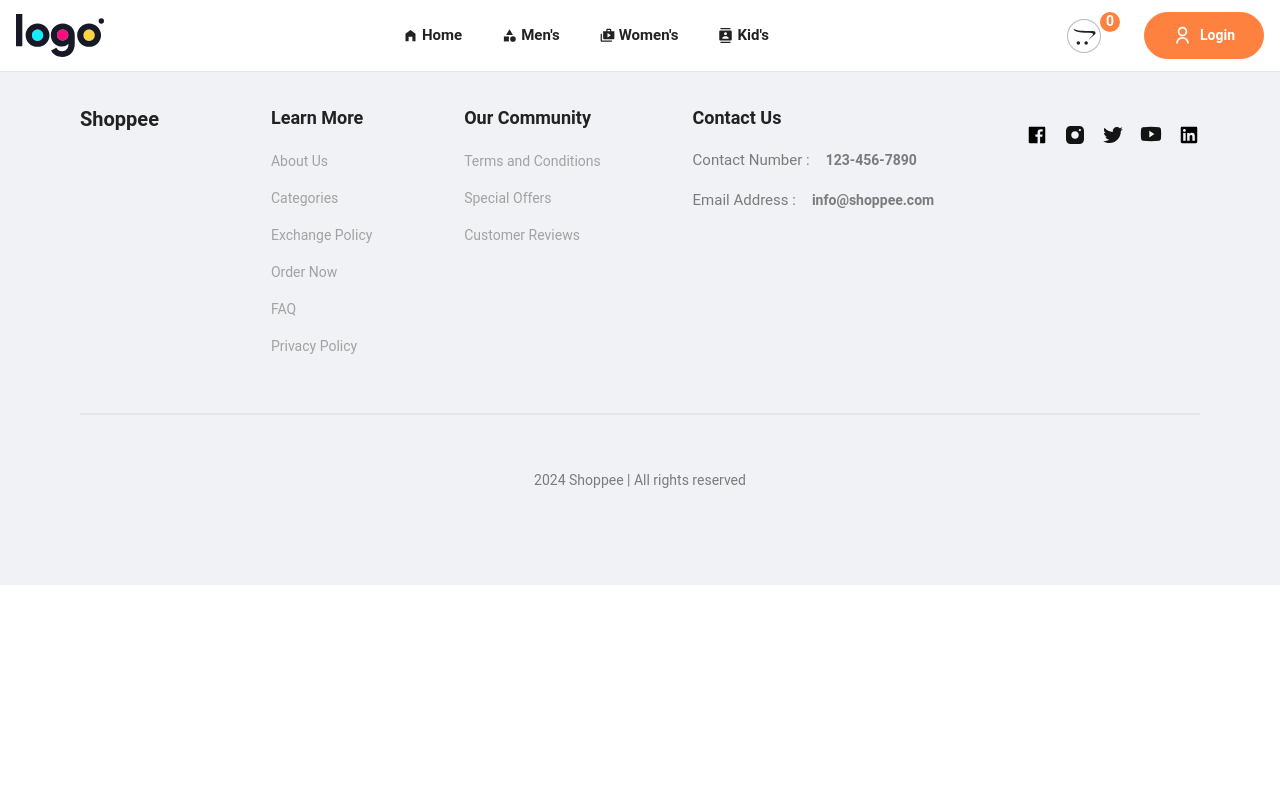
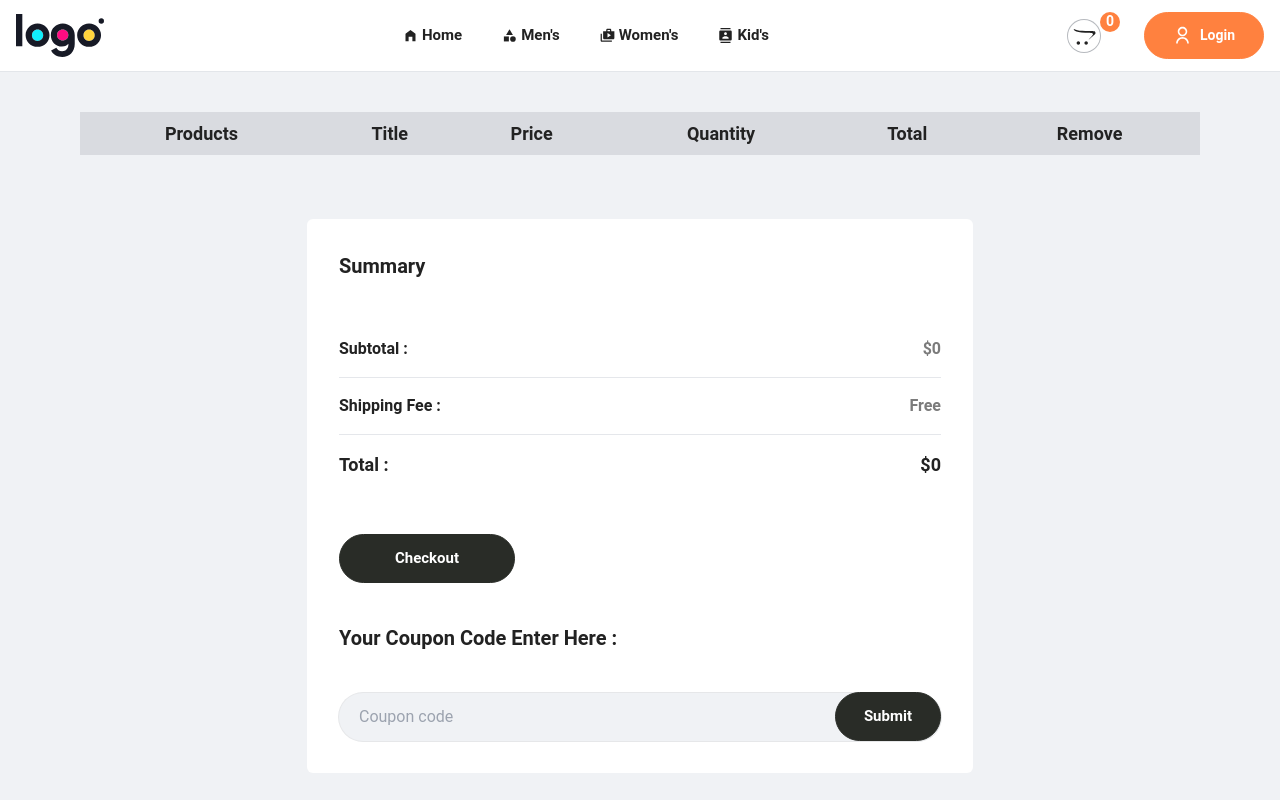
Before and after one commit to AnuragM23/e-commerce-app, a React (Vite) app in the folder frontend/: page /cart-page in a window 1280 px wide. Shown: the top 800 px of the page. Built offline with nearby package versions, Linux system fonts and the light colour scheme.

Commit message:
completed the major-frontend part

```diff
--- /dev/null
+++ b/frontend/src/components/CartItems.jsx
@@ -0,0 +1,99 @@
+import React, { useContext } from "react";
+import { ShopContext } from "../contexts/ShopContext";
+import { TbTrash } from "react-icons/tb";
+
+function CartItems() {
+  const {  getTotalCartAmount, all_products, cartItems, addToCart, removeToCart } =
+    useContext(ShopContext);
+  return (
+    <section className="flex flex-col flexCenter max_padd_container pt-28 ">
+      <table className="w-full mx-auto">
+        <thead>
+          <tr className="bg-slate-900/10 regular-18 sm:regular-22 text-start py-12">
+            <th className="p-1 py-2">Products</th>
+            <th className="p-1 py-2">Title</th>
+            <th className="p-1 py-2">Price</th>
+            <th className="p-1 py-2">Quantity</th>
+            <th className="p-1 py-2">Total</th>
+            <th className="p-1 py-2">Remove</th>
+          </tr>
+        </thead>
+        <tbody>
+          {all_products.map((e) => {
+            if (cartItems[e.id] > 0) {
+              return (
+                <tr
+                  key={e.id}
+                  className="border-b border-slate-900/20 p-6 medium-14 text-center"
+                >
+                  <td className="flexCenter">
+                    <img
+                      src={e.image}
+                      alt="prdctImg"
+                      height={43}
+                      width={43}
+                      className="rounded-lg ring-1 ring-slate-900/5 my-1"
+                    />
+                  </td>
+                  <td>
+                    <div className="line-clamp-3">{e.name}</div>
+                  </td>
+                  <td>${e.new_price}</td>
+                  <td className="w-16 h-16 bg-white">{cartItems[e.id]}</td>
+                  <td>${e.new_price * cartItems[e.id]}</td>
+                  <td>
+                    <div className="bold-22 pl-14">
+                      <TbTrash c onClick={() => removeToCart(e.id)} />
+                    </div>
+                  </td>
+                </tr>
+              );
+            }
+            return null;
+          })}
+        </tbody>
+      </table>
+
+      {/* Cart Details */}
+      <div className="flex flex-col gap-20 my-16 p-8 md:flex-row rounded-md bg-white w-full max-w-[666px]">
+        <div className="flex flex-col gap-10 w-full">
+          <h4 className="bold-20">Summary</h4>
+          <div>
+            <div className="flexBetween py-4">
+              <h4 className="medium-16">Subtotal : </h4>
+              <h4 className="text-gray-30 font-semibold">${getTotalCartAmount()}</h4>
+            </div>
+            <hr />
+            <div className="flexBetween py-4">
+              <h4 className="medium-16">Shipping Fee : </h4>
+              <h4 className="text-gray-30 font-semibold">Free</h4>
+            </div>
+            <hr />
+            <div className="flexBetween py-4">
+              <h2 className="bold-18">Total : </h2>
+              <h2 className="bold-18">${getTotalCartAmount()}</h2>
+            </div>
+
+            <div className="flex flex-col gap-10 pt-10">
+            <button className="btn_dark_rounded w-44">Checkout</button>
+              <h4 className="bold-20 capitalize">
+                Your coupon code enter here :{" "}
+              </h4>
+              <div className="flexBetween pl-5 h-12 bg-primary rounded-full ring-1 ring-slate-900/10">
+                <input
+                  type="text"
+                  placeholder="Coupon code"
+                  className="bg-transparent border-none outline-none"
+                />
+                <button className="btn_dark_rounded">Submit</button>
+              </div>
+            </div>
+          </div>
+        </div>
+      </div>
+      <div></div>
+    </section>
+  );
+}
+
+export default CartItems;
--- a/frontend/src/components/Header.jsx
+++ b/frontend/src/components/Header.jsx
@@ -1,4 +1,4 @@
-import React, { useState } from 'react'
+import React, { useContext, useState } from 'react'
 import {Link, NavLink} from 'react-router-dom';
 import logo from "../assets/logo.svg"
 import logout from "../assets/logout.svg"
@@ -6,13 +6,14 @@
 import Navbar from './Navbar';
 import { MdClose, MdMenu } from 'react-icons/md';
 import {FaOpencart} from 'react-icons/fa';
+import { ShopContext } from '../contexts/ShopContext';
 
 function Header() {
 
   const [menuOpened, setMenuOpened] = useState(false);
 
   const toggleMenu = () => setMenuOpened(!menuOpened);
-
+  const {getTotalCartItems} = useContext(ShopContext);
 
   return (
     <header className='fixed top-0 left-0 m-auto max-padd_container w-full bg-white ring-1 ring-slate-900/5 z-10'>
@@ -32,7 +33,7 @@
             <div className='flexBetween sm:gap-x-6 bold-16'>
               {!menuOpened?(<MdMenu className='md:hidden cursor-pointer hover:text-secondary mr-2 p-1 ring-1 ring-slate-900/30 h-8 w-rounded-full w-[40px] hover:ring-secondary' onClick={toggleMenu}/>):(<MdClose className='md:hidden cursor-pointer hover:text-secondary mr-2 p-1 ring-1 ring-slate-900/30 h-8 w-rounded-full w-[40px] hover:ring-secondary' onClick={toggleMenu}/>)}
               <div className="flexBetween sm:gap-x-3">
-                <NavLink to={"cart-page"} className={"flex"}><FaOpencart className='p-1 h-8 w-8 ring-slate-900/30 ring-1 rounded-full'/> <span className='relative flexCenter w-5 h-5 rounded-full bg-secondary text-white medium-14 -top-2'>0</span> </NavLink>
+                <NavLink to={"cart-page"} className={"flex"}><FaOpencart className='p-1 h-8 w-8 ring-slate-900/30 ring-1 rounded-full'/> <span className='relative flexCenter w-5 h-5 rounded-full bg-secondary text-white medium-14 -top-2'>{getTotalCartItems()}</span> </NavLink>
               </div>
               {/* <NavLink to={'logout'} className={"btn_secondary_rounded flexCenter gap-x-2 medium-14"}><img src={logout} alt='logoutIcon' height={19} width={19}/>Logout</NavLink> */}
               <NavLink to={'login'} className={"btn_secondary_rounded flexCenter gap-x-2 medium-14"}><img src={user} alt='userIcon' height={19} width={19}/>Login</NavLink>
--- a/frontend/src/contexts/ShopContext.jsx
+++ b/frontend/src/contexts/ShopContext.jsx
@@ -10,27 +10,55 @@
   return cart;
 };
 const ShopContextProvider = (props) => {
-
   const [cartItems, setCartItems] = useState(getDefaultCart());
 
+  const addToCart = (itemId) => {
+    setCartItems((prev) => ({ ...prev, [itemId]: prev[itemId] + 1 }));
+    // console.log(cartItems);
+  };
 
-    const addToCart = (itemId) => {
-        setCartItems((prev) => ({...prev, [itemId]: prev[itemId] + 1}));
+  const removeToCart = (itemId) => {
+    setCartItems((prev) => ({ ...prev, [itemId]: prev[itemId] - 1 }));
+  };
+
+  const getTotalCartAmount = () => {
+    let totalAmount = 0;
+    for (const item in cartItems) {
+      if (cartItems[item] > 0) {
+        let itemInfo = all_products.find((p) => p.id === Number(item));
+        totalAmount += itemInfo.new_price * Number(cartItems[item]);
+      }
+    }
+    // console.log(totalAmount);
+
+    return totalAmount;
+  };
+
+  const getTotalCartItems = () => {
+    let totalItem = 0;
+    for(let item in cartItems) {
+        if (cartItems[item] > 0) {
+            totalItem += cartItems[item];
+        }
     }
 
-    const removeToCart = (itemId) => {
-        setCartItems((prev) => ({...prev, [itemId]: prev[itemId] - 1}));
+    return totalItem;
   }
 
-    const contextValue = {all_products, cartItems, addToCart, removeToCart};
+  const contextValue = {
+    getTotalCartItems,
+    getTotalCartAmount,
+    all_products,
+    cartItems,
+    addToCart,
+    removeToCart,
+  };
 
   return (
     <ShopContext.Provider value={contextValue}>
       {props.children}
     </ShopContext.Provider>
-    )
-
+  );
 };
 
-
 export default ShopContextProvider;
--- a/frontend/src/pages/Cart.jsx
+++ b/frontend/src/pages/Cart.jsx
@@ -1,8 +1,11 @@
 import React from 'react'
+import CartItems from '../components/CartItems'
 
 function Cart() {
   return (
-    <div>Cart</div>
+    <div>
+      <CartItems />
+    </div>
   )
 }
 
```
Lines whose indentation alone changed are shown as unchanged.
